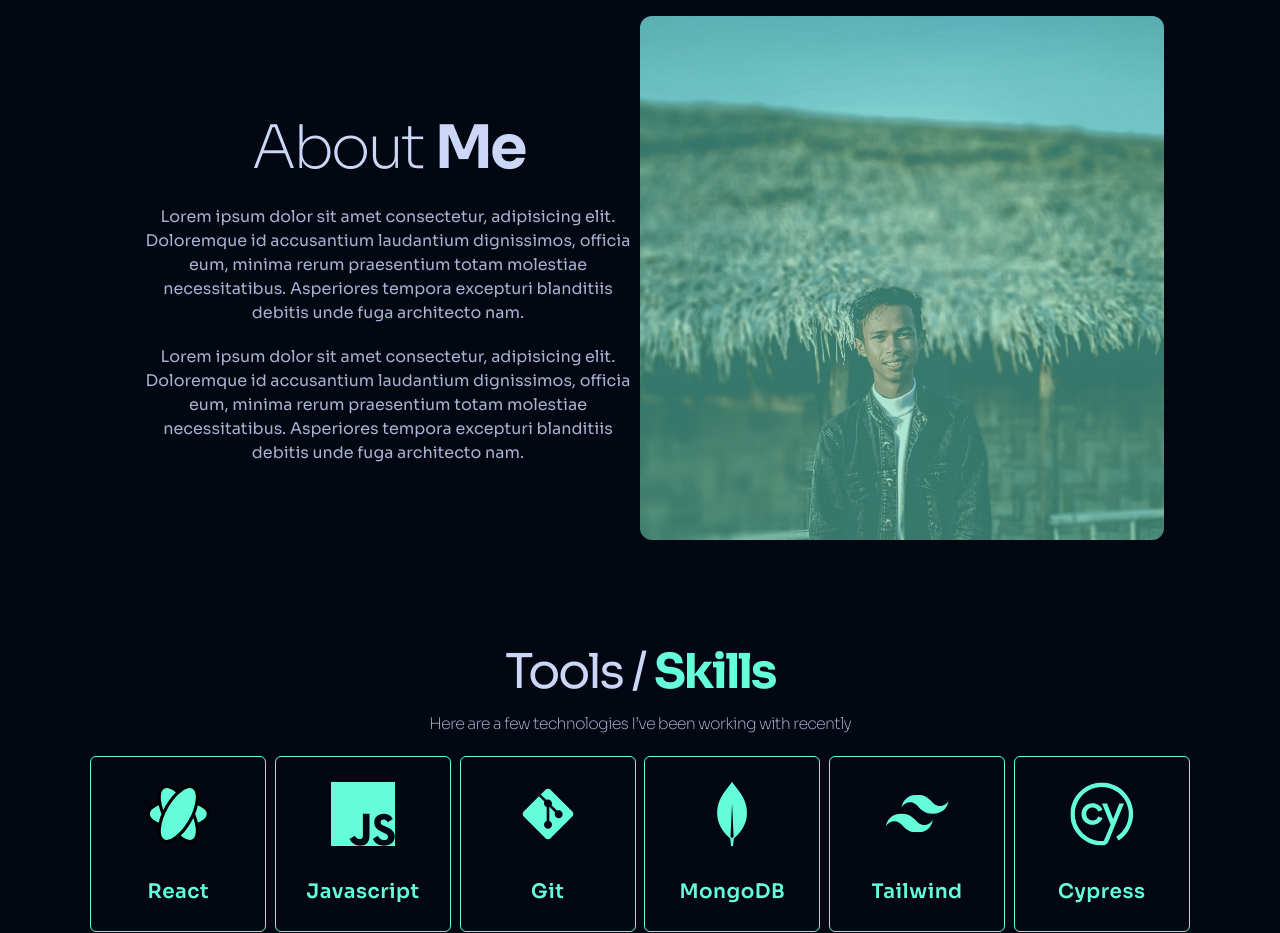
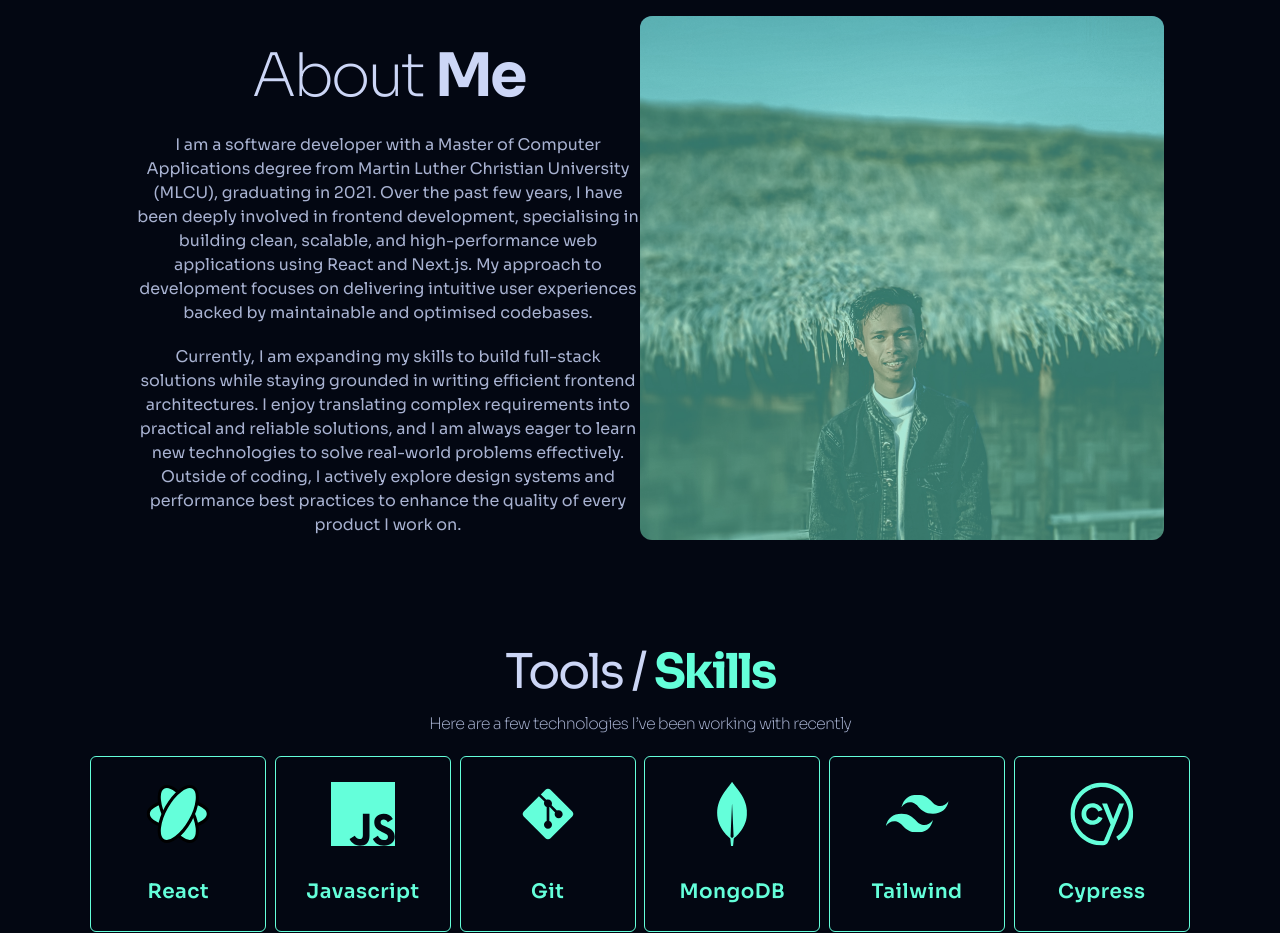
Before and after one commit to JyrwaJR/v1, a Next.js app: page / in a window 1280 px wide. Shown: the part 840-1773 px from the top of the page. Built offline with nearby package versions, Linux system fonts and the light colour scheme.

Commit message:
add more project

```diff
--- a/src/components/about/about.tsx
+++ b/src/components/about/about.tsx
@@ -18,9 +18,10 @@ const About = () => {
     }
   }, [isInView, mainControls]);
   const aboutMeText1 =
-    'Lorem ipsum dolor sit amet consectetur, adipisicing elit. Doloremque id accusantium laudantium dignissimos, officia eum, minima rerum praesentium totam molestiae necessitatibus. Asperiores tempora excepturi blanditiis debitis unde fuga architecto nam.';
+    'I am a software developer with a Master of Computer Applications degree from Martin Luther Christian University (MLCU), graduating in 2021. Over the past few years, I have been deeply involved in frontend development, specialising in building clean, scalable, and high-performance web applications using React and Next.js. My approach to development focuses on delivering intuitive user experiences backed by maintainable and optimised codebases.';
+
   const aboutMeText2 =
-    'Lorem ipsum dolor sit amet consectetur, adipisicing elit. Doloremque id accusantium laudantium dignissimos, officia eum, minima rerum praesentium totam molestiae necessitatibus. Asperiores tempora excepturi blanditiis debitis unde fuga architecto nam.';
+    'Currently, I am expanding my skills to build full-stack solutions while staying grounded in writing efficient frontend architectures. I enjoy translating complex requirements into practical and reliable solutions, and I am always eager to learn new technologies to solve real-world problems effectively. Outside of coding, I actively explore design systems and performance best practices to enhance the quality of every product I work on.';
   const texts = [aboutMeText1, aboutMeText2];
   return (
     <section id="about">
--- a/src/contents/my-projects.ts
+++ b/src/contents/my-projects.ts
@@ -24,12 +24,19 @@ export const projects: ProjectsCardProps[] = [
     projectLink: 'https://jyrwaboys.vercel.app/'
   },
   {
-    projectName: 'Easy Church',
+    projectName: 'KnowIns',
     projectDescription:
       ' This open-source project is designed to help churches and religious organizations manage their members, events, donations, and more effectively.',
     projectTechStack: 'Nextjs | MongoDB | Tailwind | Vercel',
     projectLink: 'https://easychurch.vercel.app/',
     githubLink: 'https://github.com/JyrwaJR/balang-management-system'
+  },
+  {
+    projectName: 'Kot Jingrwai',
+    projectDescription:
+      'Built an offline-first mobile application to digitalise the Kot Jingrwai handbook, enabling users to conveniently read, search, and access its content without requiring an internet connection. ',
+    projectTechStack: 'React Native | ES6 | NativeWind | Expo',
+    githubLink: 'https://github.com/pixel-thread/kot-og-rwai'
   }
 ];
 
```
